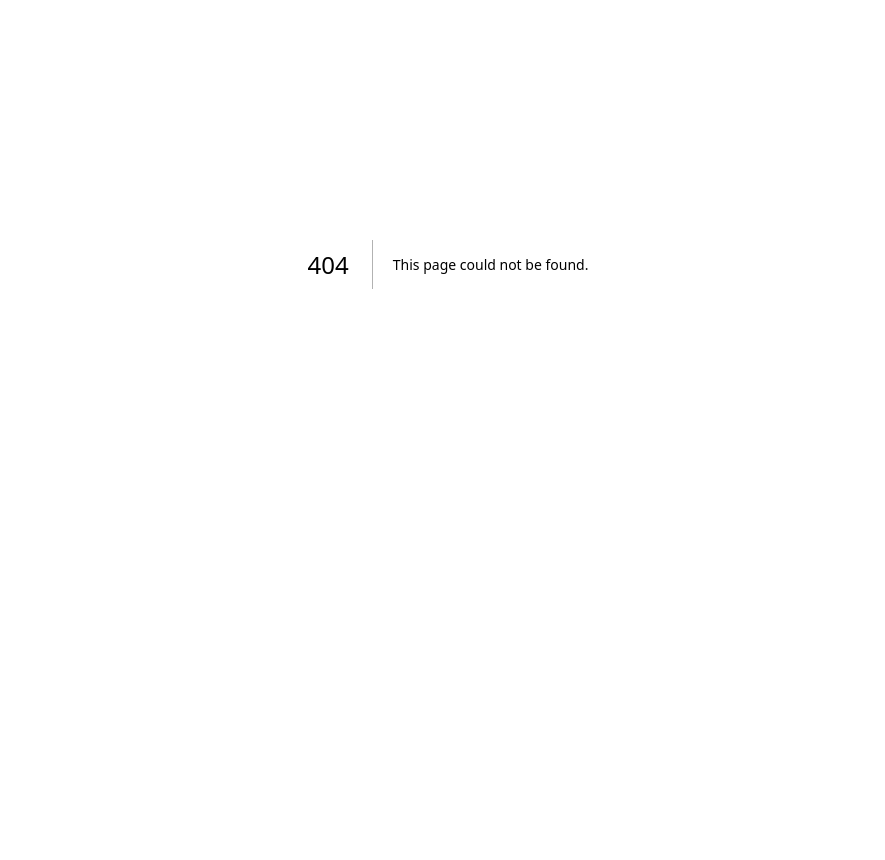
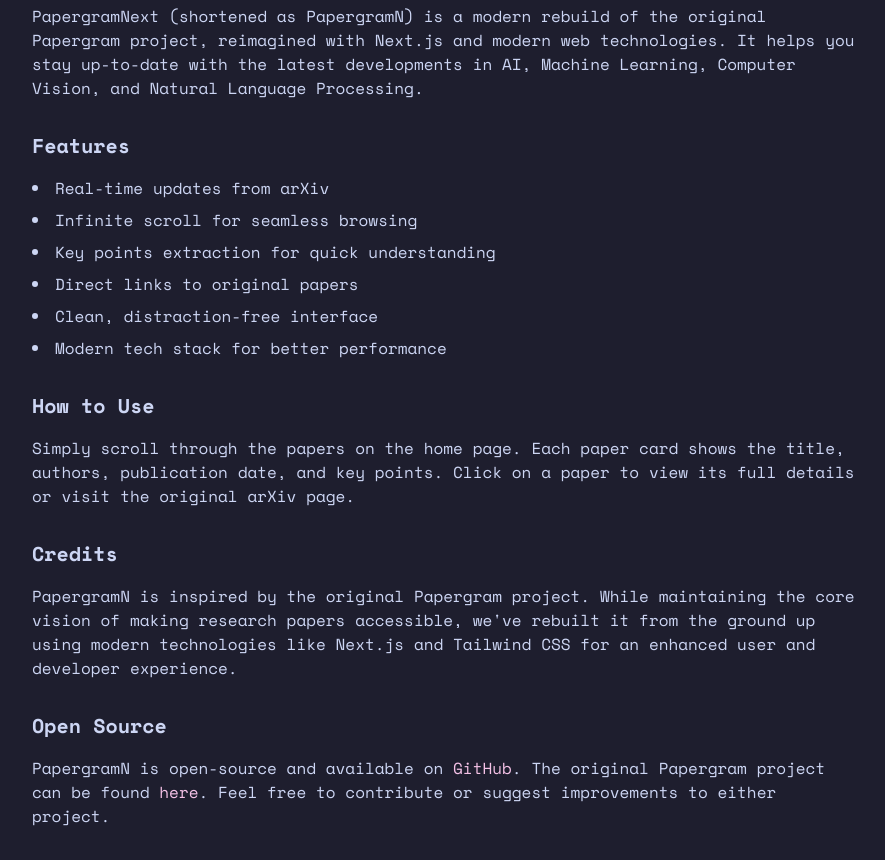
Before and after one commit to paulbgtr/papergramnext, a Next.js app: page /about in a window 1280 px wide. Before the commit this address had no page. Shown: the part 200-1060 px from the top of the page, without its empty margins (192-1077 px from the left). Before the commit the page ends 864 px from the top, so only its background shows below. Built offline with nearby package versions, Linux system fonts and the light colour scheme.

Commit message:
feat: about page

```diff
--- /dev/null
+++ b/src/app/about/page.tsx
@@ -0,0 +1,79 @@
+import Link from "next/link";
+
+export default function About() {
+  return (
+    <div className="container mx-auto max-w-4xl px-4 py-8 md:px-8">
+      <h1 className="mb-8 text-2xl font-bold text-primary">
+        About PapergramNext
+      </h1>
+
+      <section className="mb-8">
+        <h2 className="mb-4 text-xl font-semibold">What is PapergramNext?</h2>
+        <p className="mb-4 text-base text-muted-foreground">
+          PapergramNext (shortened as PapergramN) is a modern rebuild of the
+          original Papergram project, reimagined with Next.js and modern web
+          technologies. It helps you stay up-to-date with the latest
+          developments in AI, Machine Learning, Computer Vision, and Natural
+          Language Processing.
+        </p>
+      </section>
+
+      <section className="mb-8">
+        <h2 className="mb-4 text-xl font-semibold">Features</h2>
+        <ul className="list-inside list-disc space-y-2 text-base text-muted-foreground">
+          <li>Real-time updates from arXiv</li>
+          <li>Infinite scroll for seamless browsing</li>
+          <li>Key points extraction for quick understanding</li>
+          <li>Direct links to original papers</li>
+          <li>Clean, distraction-free interface</li>
+          <li>Modern tech stack for better performance</li>
+        </ul>
+      </section>
+
+      <section className="mb-8">
+        <h2 className="mb-4 text-xl font-semibold">How to Use</h2>
+        <p className="mb-4 text-base text-muted-foreground">
+          Simply scroll through the papers on the home page. Each paper card
+          shows the title, authors, publication date, and key points. Click on a
+          paper to view its full details or visit the original arXiv page.
+        </p>
+      </section>
+
+      <section className="mb-8">
+        <h2 className="mb-4 text-xl font-semibold">Credits</h2>
+        <p className="text-base text-muted-foreground">
+          PapergramN is inspired by the original Papergram project. While
+          maintaining the core vision of making research papers accessible,
+          we've rebuilt it from the ground up using modern technologies like
+          Next.js and Tailwind CSS for an enhanced user and developer
+          experience.
+        </p>
+      </section>
+
+      <section>
+        <h2 className="mb-4 text-xl font-semibold">Open Source</h2>
+        <p className="text-base text-muted-foreground">
+          PapergramN is open-source and available on{" "}
+          <a
+            href="https://github.com/paulbgtr/papergramnext"
+            target="_blank"
+            rel="noopener noreferrer"
+            className="text-primary hover:underline"
+          >
+            GitHub
+          </a>
+          . The original Papergram project can be found{" "}
+          <Link
+            href="https://github.com/cneuralnetwork/papergram/"
+            target="_blank"
+            rel="noopener noreferrer"
+            className="text-primary hover:underline"
+          >
+            here
+          </Link>
+          . Feel free to contribute or suggest improvements to either project.
+        </p>
+      </section>
+    </div>
+  );
+}
```
